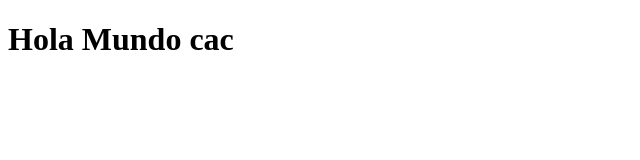
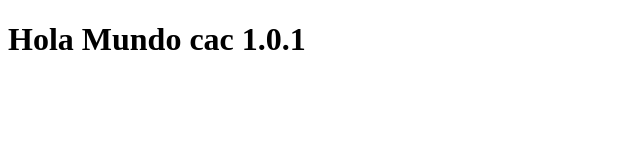
Before and after one commit to Gian1110/jenkins-cac, a plain HTML site: page index.html in a window 1280 px wide. Shown: the full height of the page, 0-640 px from the left. Drawn offline with Linux system fonts and the light colour scheme.

Commit message:
release/v1.0.1

```diff
--- a/index.html
+++ b/index.html
@@ -5,6 +5,6 @@
     <title>cac</title>
 </head>
 <body>
-    <h1>Hola Mundo cac</h1>
+    <h1>Hola Mundo cac 1.0.1</h1>
 </body>
 </html>
```
